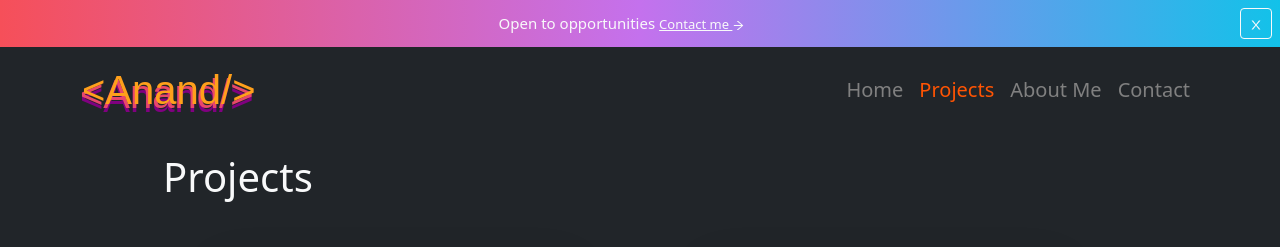
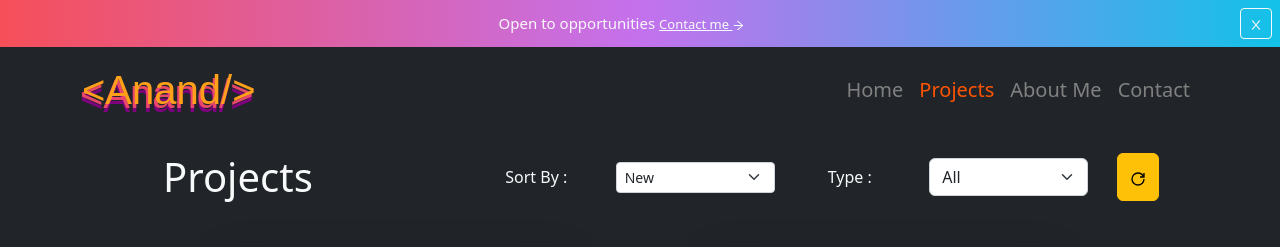
Before and after one commit to anandpothraj/portfolio-frontend, a React (Create React App) app: page /projects in a window 1280 px wide. Shown: the top 247 px of the page. Built offline with nearby package versions, Linux system fonts and the light colour scheme; no server answers; a web font is replaced by a local one.

Commit message:
created filter section for projects

```diff
--- a/src/SourceData/data.json
+++ b/src/SourceData/data.json
@@ -160,6 +160,7 @@
     },
     "projects" : [
       {
+        "type" : "mernStack",
         "title":"Anand Vaccination System",
         "image":"https://res.cloudinary.com/de3bkua6f/image/upload/v1698230410/bjpvdflzm95igfj8ui4z.png",
         "repoName":"https://github.com/anandpothraj/avs-frontend",
@@ -185,6 +186,7 @@
         "desc" : "is a robust MERN stack web app designed for precise disease vaccination with stringent validation to minimize errors. It also includes features like vaccination status tracking, certification issuance, and secure travel facilitation to maintain a safe environment."
       },
       {
+        "type" : "frontend",
         "title":"Crypto Switch",
         "image":"https://res.cloudinary.com/de3bkua6f/image/upload/v1676723074/htpyrnd1lyylgfijomz5.png",
         "repoName":"https://github.com/anandpothraj/cryptoswitch",
@@ -203,6 +205,7 @@
       },
       {
         "title":"Todo",
+        "type" : "frontend",
         "image":"https://res.cloudinary.com/de3bkua6f/image/upload/v1676723687/mrpedgodcxlqkhhuklbc.png",
         "repoName":"https://github.com/anandpothraj/todo",
         "liveUrl":"https://anand-todo.netlify.app/",
@@ -220,6 +223,7 @@
       },
       {
         "title":"NewsHut",
+        "type" : "frontend",
         "image":"https://res.cloudinary.com/de3bkua6f/image/upload/v1676723121/gxorvwgsbdpjolcivtpp.png",
         "repoName":"https://github.com/anandpothraj/newshut",
         "liveUrl":"https://anand-newshut.netlify.app/",
--- /dev/null
+++ b/src/components/Projects/ProjectFilter.js
@@ -0,0 +1,27 @@
+import React from 'react';
+import { Form } from 'react-bootstrap';
+
+const ProjectFilter = ({ sortBy, setSortBy, projectType, setProjectType }) => {
+  return (
+    <div className="col-12 col-md-8 d-flex flex-col justify-content-between">
+      <div className='d-flex w-100 align-items-center justify-content-around'>
+          <label htmlFor="sortBy">Sort By : </label>
+          <Form.Select className='w-50' size="sm" name="sortBy" value={sortBy} onChange={(e)=>setSortBy(e.target.value)}>
+            <option value="new">New</option>
+            <option value="old">Old</option>
+          </Form.Select>
+      </div>
+      <div className='d-flex w-100 align-items-center justify-content-around'>
+          <label htmlFor="type">Type : </label>
+          <Form.Select className='w-50' name="type" value={projectType} onChange={(e)=>setProjectType(e.target.value)}>
+            <option value="all">All</option>
+            <option value="frontend">Frontend</option>
+            <option value="backend">Backend</option>
+            <option value="mernStack">Mern Stack</option>
+          </Form.Select>
+      </div>
+    </div>
+  );
+};
+
+export default ProjectFilter;
--- a/src/pages/Projects.js
+++ b/src/pages/Projects.js
@@ -1,14 +1,42 @@
-import React, { useEffect } from 'react';
 import data from '../SourceData/data.json';
-import { Col, Row } from 'react-bootstrap';
 import '../components/Projects/Projects.css';
+import { GrPowerReset } from "react-icons/gr";
+import React, { useEffect, useState } from 'react';
+import { Col, Container, Row, Button } from 'react-bootstrap';
 import ProjectItem from '../components/Projects/ProjectItem';
+import ProjectFilter from '../components/Projects/ProjectFilter';
 
 const Projects = () => {
+
+  const [ sortBy, setSortBy ] = useState("new");
+  const [ projectType, setProjectType ] = useState("all");
+  const [ projects, setProjects ] = useState(data.projects);
 
   const goToTop = () => {
     window.scrollTo({ top : 0, left: 0, behavior: "smooth"});
   };
+
+  const onFilterChange = () => {
+    if (data.projects) {
+      let filteredProjects = data.projects.filter((project) => {
+        return projectType === "all" || project.type === projectType;
+      });
+      if(sortBy === "old"){
+        filteredProjects = filteredProjects.slice().reverse();
+      }
+      setProjects(filteredProjects);
+    }
+  };
+
+  const resetFilter = () => {
+    setSortBy("new");
+    setProjectType("all");
+  }
+
+  useEffect(() => {
+    onFilterChange();
+    // eslint-disable-next-line react-hooks/exhaustive-deps
+  },[ sortBy, projectType])
 
   useEffect(()=> {
     goToTop();
@@ -16,11 +44,16 @@ const Projects = () => {
 
   return (
     <div className='col-11 col-md-9 my-3 mx-auto text-light'>
-      <h1 className='textCenter'>Projects</h1>
+      <div className="d-block d-md-flex mb-3 mb-md-0">
+        <h1 className='col-12 col-md-4 mb-3 mb-md-0'>Projects</h1>
+        <ProjectFilter projects={projects} setProjects={setProjects} sortBy={sortBy} setSortBy={setSortBy} projectType={projectType} setProjectType={setProjectType}/>
+        <Button className='d-none d-md-block' variant='warning' onClick={resetFilter}><GrPowerReset color='white'/></Button>
+      </div>
       <div>
         <Row>
-        {data.projects &&
-          data.projects.map((project, i) => {
+          {
+            projects.length > 0 ?
+            projects && projects.map((project, i) => {
                 return (
                   <Col key={i} className="mt-3 mt-md-5" sm={6} md={6}>
                     <ProjectItem
@@ -33,7 +66,14 @@ const Projects = () => {
                     />
                   </Col>
                 );
-          })}
+            })
+            :
+            <Container className='my-5'>
+              <h1 className='text-warning'>No results for {projectType} projects!</h1>
+              <hr/>
+              <Button variant="outline-success" className='my-2' size='sm' onClick={resetFilter}>Explore other projects</Button>
+            </Container>
+          }
         </Row>
       </div>
     </div>
```
Lines whose indentation alone changed are shown as unchanged.
